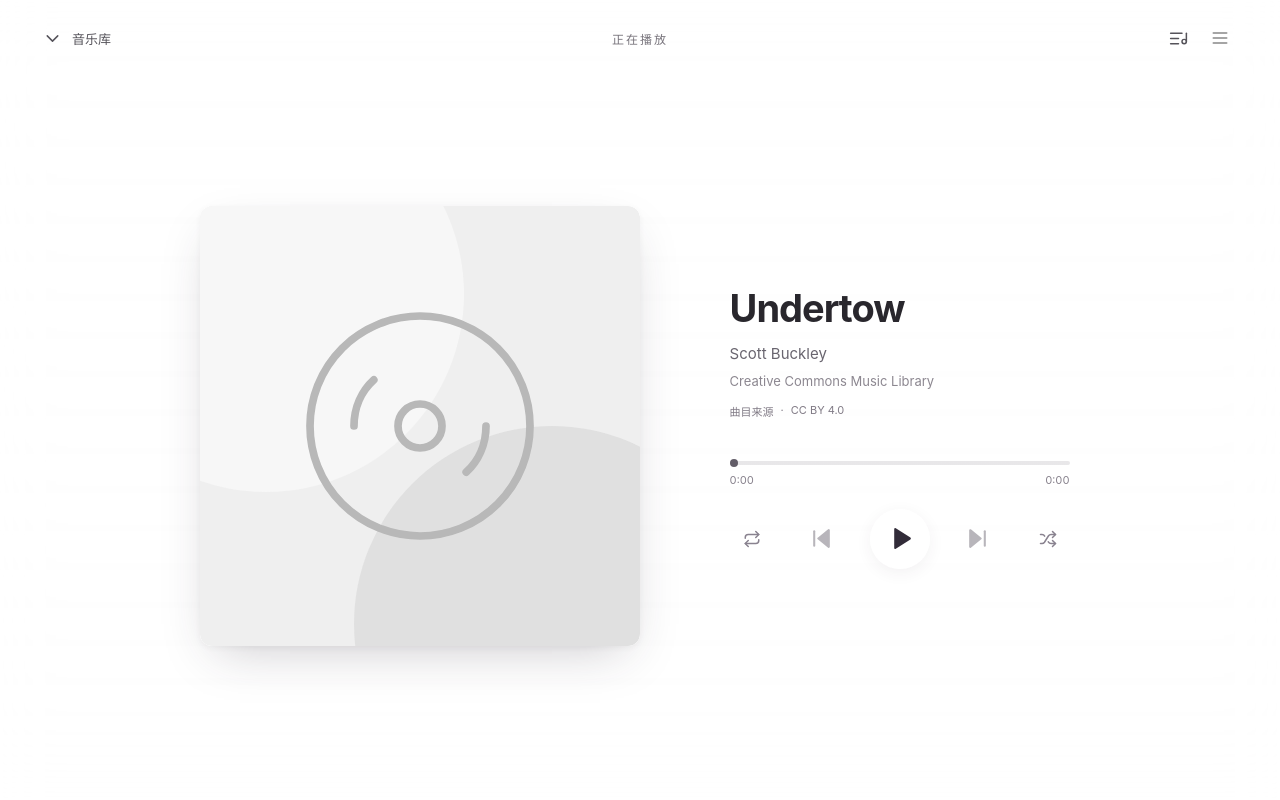
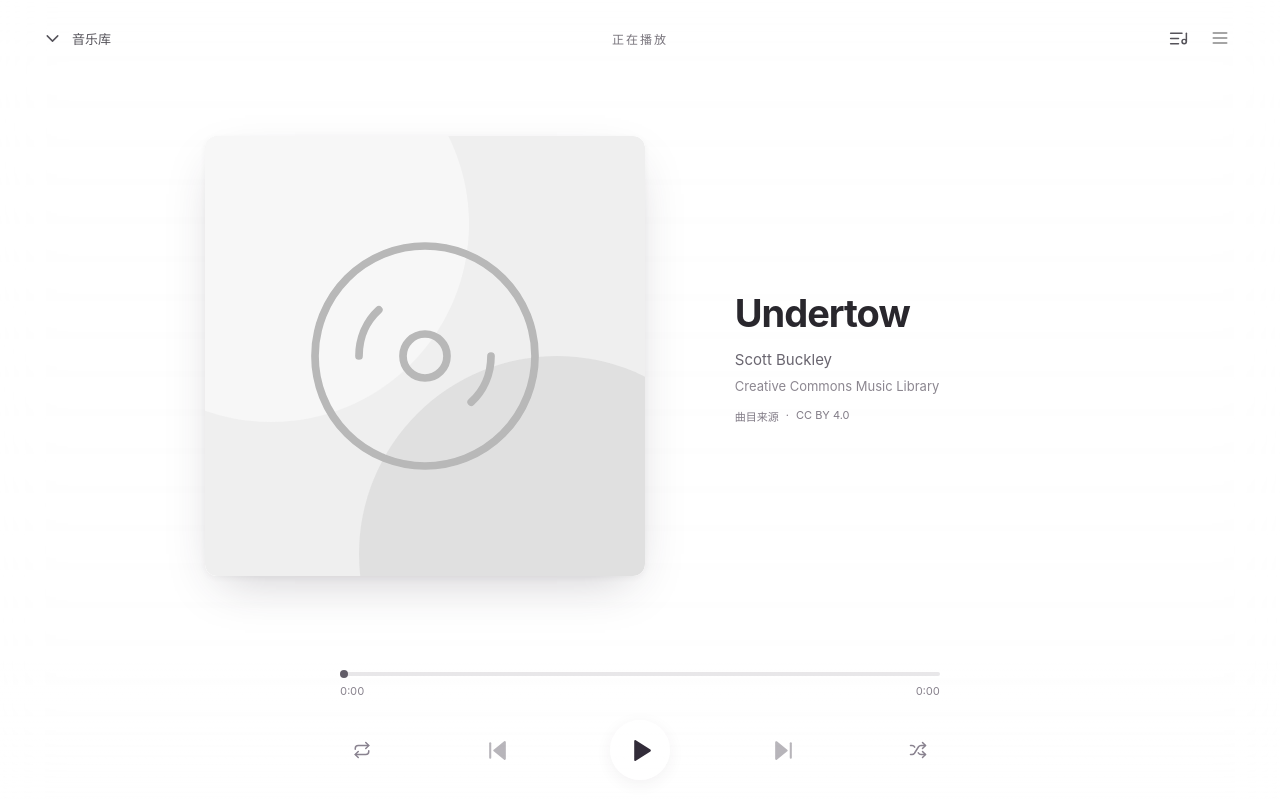
Before and after one commit to moyuhama/music, a React (Vite) app in the folder afterglow/: page / in a window 1280 px wide. Built offline with nearby package versions, Linux system fonts and the light colour scheme.

Commit message:
Fix desktop playback controls to the viewport bottom

```diff
--- a/afterglow/src/App.tsx
+++ b/afterglow/src/App.tsx
@@ -128,6 +128,15 @@ export default function App() {
     });
   }
   const [controlsHost, setControlsHost] = useState<HTMLDivElement | null>(null);
+  const [desktopControlsHost, setDesktopControlsHost] = useState<HTMLDivElement | null>(null);
+  const [isDesktop, setIsDesktop] = useState(() => matchMedia("(min-width: 821px)").matches);
+  useEffect(() => {
+    const media = matchMedia("(min-width: 821px)");
+    const update = () => setIsDesktop(media.matches);
+    media.addEventListener("change", update);
+    update();
+    return () => media.removeEventListener("change", update);
+  }, []);
   const sampleNames = ["晚风来信", "城市慢游", "月光留声"];
   const sampleFiles = ["evening", "city", "moon"];
   return (
@@ -602,9 +611,10 @@ export default function App() {
           </div>
         </div>
       </main>
+      <div className="listening-desktop-controls" ref={setDesktopControlsHost} />
       <PlayerBar
         music={m}
-        listeningHost={detailOpen ? controlsHost : null}
+        listeningHost={detailOpen ? (isDesktop ? desktopControlsHost : controlsHost) : null}
         openDetail={() => setPlayerView(true)}
         queueOpen={queueOpen}
         openQueue={() => setQueueOpen(!queueOpen)}
--- a/afterglow/src/styles/listening.css
+++ b/afterglow/src/styles/listening.css
@@ -259,3 +259,34 @@
 .library-page .action-bar { margin-top: 26px; }
 .library-page .track-title { font-size: 13px; }
 @media (max-width: 600px) { .library-page .collection-copy h1 { font-size: 27px; } }
+/* Desktop transport belongs to the viewport footer; H5 keeps it with the artwork. */
+.listening-desktop-controls { display: none; }
+@media (min-width: 821px) {
+  .app.is-listening { --desktop-transport-height: 140px; }
+  .is-listening .app-main { height: calc(100dvh - var(--desktop-transport-height)); }
+  .is-listening .listening-desktop-controls {
+    position: fixed;
+    inset: auto 0 0;
+    z-index: 12;
+    height: var(--desktop-transport-height);
+    padding: 12px 32px 20px;
+    display: flex;
+    justify-content: center;
+    align-items: center;
+    background: linear-gradient(transparent, #ffffff18);
+  }
+  .listening-desktop-controls > .listening-controls { width: min(100%, 600px); }
+  .is-listening .listening-controls-host,
+  .is-listening .without-lyrics .listening-controls-host { margin-top: 0; }
+  .is-listening .listening-composition {
+    grid-template-columns: minmax(0, min(350px, calc(100dvh - 360px))) minmax(0, 440px);
+  }
+  .is-listening .without-lyrics .listening-record {
+    grid-template-columns: minmax(0, min(440px, calc(100dvh - 240px))) minmax(0, 340px);
+    justify-content: center;
+  }
+}
+@media (min-width: 821px) and (max-height: 650px) {
+  .app.is-listening { --desktop-transport-height: 118px; }
+  .is-listening .listening-desktop-controls { padding-top: 10px; padding-bottom: 16px; }
+}
```
Also changed, not shown: 1 other file (tests, documents, lock files or other folders).
